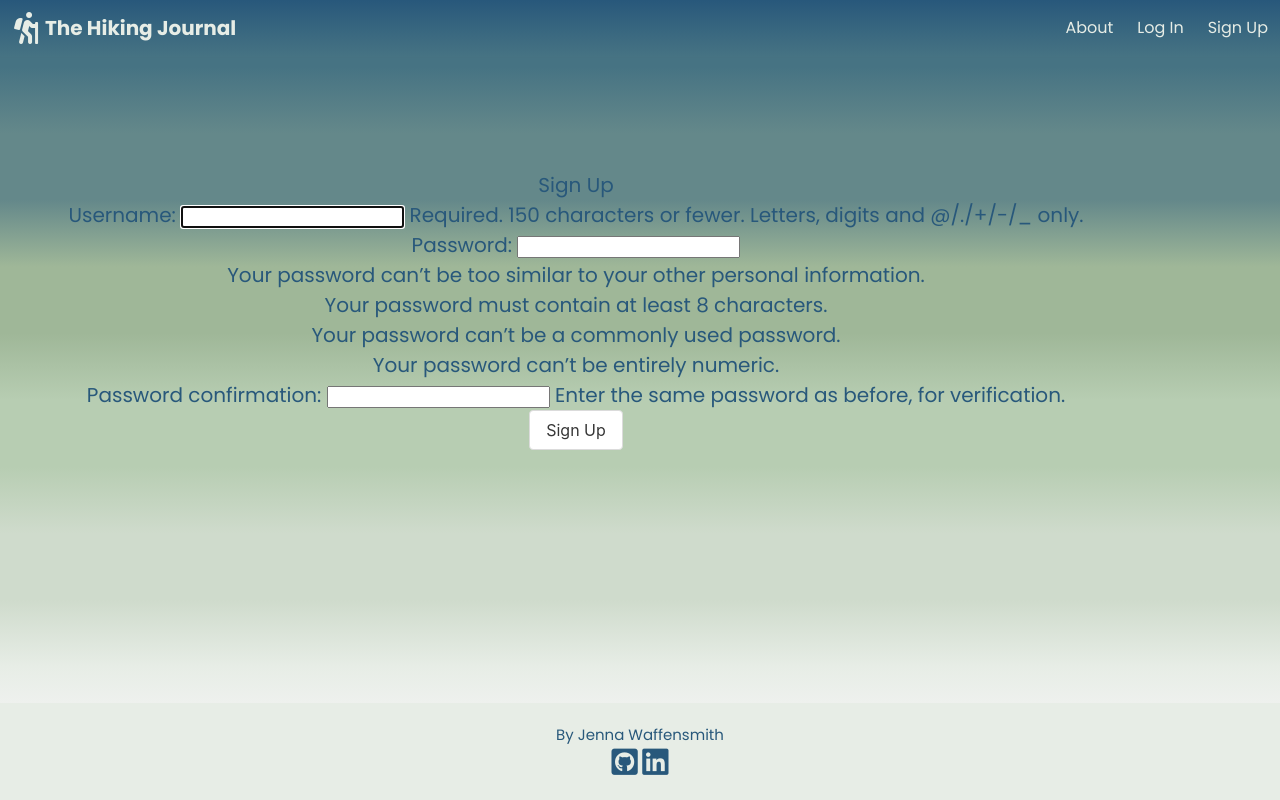
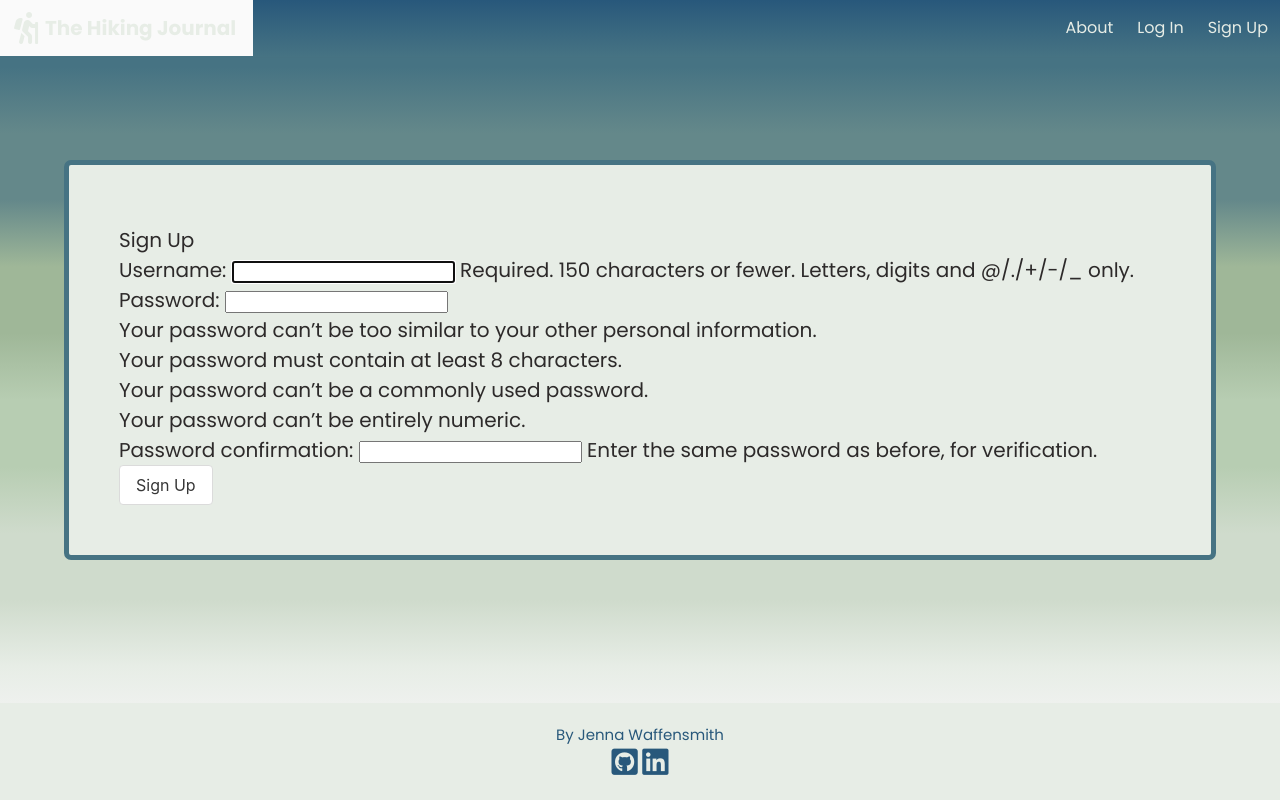
Before and after one commit to jwaffensmith/hiking-journal, a Django app: page /accounts/signup/ in a window 1280 px wide. Run offline with Django 3.2, Linux system fonts and the light colour scheme; some libraries are stand-ins or nearby versions.

Commit message:
fixed navbar gradient issue

```diff
--- a/main_app/static/css/style.css
+++ b/main_app/static/css/style.css
@@ -6,38 +6,25 @@ body, html {
 
 nav.navbar.is-fixed-top {
   box-shadow: 1px 1px 1px #467383;
-  background: linear-gradient(#467383, #28587b);
 }
-nav.navbar.is-fixed-top .navbar-brand {
-  background: linear-gradient(#28587b, #467383);
+nav.navbar.is-fixed-top .navbar-brand .navbar-burger {
+  color: #e7ede6;
 }
-nav.navbar.is-fixed-top .navbar-brand .navbar-item .logo {
+nav.navbar.is-fixed-top .navbar-brand .navbar-burger.is-active {
+  color: #e7ede6;
+}
+nav.navbar.is-fixed-top .navbar-item .logo {
   color: #e7ede6;
   padding: 2px;
 }
-nav.navbar.is-fixed-top .navbar-brand .navbar-item .site-name {
+nav.navbar.is-fixed-top .navbar-item .site-name {
   padding: 5px;
   font-weight: 700;
   font-size: 20px;
   color: #e7ede6;
 }
-nav.navbar.is-fixed-top .navbar-brand .navbar-burger {
-  color: #e7ede6;
-  background: linear-gradient(#28587b, #467383);
-}
-nav.navbar.is-fixed-top .navbar-brand .navbar-burger.is-active {
-  color: #e7ede6;
-  background: linear-gradient(#28587b, #467383);
-}
 nav.navbar.is-fixed-top .navbar-menu.is-active {
-  background: linear-gradient(#28587b, #467383);
-}
-nav.navbar.is-fixed-top .navbar-menu.is-active {
-  background: linear-gradient(#28587b, #467383);
   text-align: center;
-}
-nav.navbar.is-fixed-top .navbar-end {
-  background: linear-gradient(#28587b, #467383);
 }
 nav.navbar.is-fixed-top .navbar-end .about, nav.navbar.is-fixed-top .navbar-end .signup-button, nav.navbar.is-fixed-top .navbar-end .login-button, nav.navbar.is-fixed-top .navbar-end .welcome-user {
   color: #e7ede6;
@@ -74,7 +61,6 @@ nav.navbar.is-fixed-top .navbar-end .login-button:hover, nav.navbar.is-fixed-top
 }
 
 .img-container {
-  background-image: url("../landing3.png");
   background-color: #f4f4f4;
   height: 100%;
   background-position: center;
@@ -129,41 +115,50 @@ nav.navbar.is-fixed-top .navbar-end .login-button:hover, nav.navbar.is-fixed-top
 }
 
 .container.about {
-  position: absolute;
-  left: 0;
+  display: inline;
   top: 20%;
   width: 100%;
   text-align: center;
 }
 .container.about .welcome-message {
-  margin-top: 20px;
+  margin-top: 30px;
   color: #4d4848;
   font-size: 20px;
+  text-align: center;
 }
 
 .container.signup {
-  position: absolute;
   left: 0;
   top: 20%;
-  width: 100%;
-  text-align: center;
+  background: #e7ede6;
+  padding: 50px;
+  border-radius: 7px;
+  border-color: #467383;
+  border-style: solid;
+  border-width: 5px;
+  text-align: justify;
 }
 .container.signup .signup-form {
   margin-top: 10px;
-  color: #28587b;
+  color: #2d2a2a;
   font-size: 20px;
 }
 
 .container.login {
-  position: absolute;
   left: 0;
   top: 20%;
+  text-align: center;
+  background: #e7ede6;
   width: 100%;
-  text-align: center;
+  padding: 50px;
+  border-radius: 7px;
+  border-color: #467383;
+  border-style: solid;
+  border-width: 5px;
 }
 .container.login .login-form {
   margin-top: 10px;
-  color: #28587b;
+  color: #2d2a2a;
   font-size: 20px;
 }
 
--- a/main_app/static/scss/style.scss
+++ b/main_app/static/scss/style.scss
@@ -17,10 +17,16 @@ body, html {
 
 nav.navbar.is-fixed-top {
     box-shadow: 1px 1px 1px $btn;
-    background: linear-gradient($btn, $navbar);
 
     .navbar-brand {
-        background: linear-gradient($navbar, $btn);
+
+        .navbar-burger {
+            color: $footer;
+        }
+        .navbar-burger.is-active {
+            color: $footer;
+        }
+    }
 
     .navbar-item {
 
@@ -38,30 +44,11 @@ nav.navbar.is-fixed-top {
         }
     }
 
-        .navbar-burger {
-            color: $footer;
-            background: linear-gradient($navbar, $btn);
-        }
-        .navbar-burger.is-active {
-            color: $footer;
-            background: linear-gradient($navbar, $btn);
-        }
-    }
-
     .navbar-menu.is-active {
-
-        background: linear-gradient($navbar, $btn);
-    }
-
-    .navbar-menu.is-active {
-
-        background: linear-gradient($navbar, $btn);
         text-align: center;
     }
 
     .navbar-end {
-
-        background: linear-gradient($navbar, $btn);
 
             .about, .signup-button, .login-button, .welcome-user  {
                 color: $footer;
@@ -104,7 +91,6 @@ nav.navbar.is-fixed-top {
 }
 
 .img-container {
-    background-image: url("../landing3.png");
     background-color: $background;
     height: 100%;
     background-position: center;
@@ -166,43 +152,54 @@ nav.navbar.is-fixed-top {
 }
 
 .container.about {
-    position: absolute;
-    left: 0;
+    display: inline;
     top: 20%;
     width: 100%;
     text-align: center;
 
     .welcome-message {
-        margin-top: 20px;
+        margin-top: 30px;
         color: rgb(77, 72, 72);
         font-size: 20px;
+        text-align: center;
+
     }
 }
 
 .container.signup {
-    position: absolute;
     left: 0;
     top: 20%;
-    width: 100%;
-    text-align: center;
+    background: $footer;
+    padding: 50px;
+    border-radius: 7px;
+    border-color: $btn;
+    border-style: solid;
+    border-width: 5px;
+    text-align: justify;
+
 
     .signup-form {
         margin-top: 10px;
-        color: $navbar;
+        color: rgb(45, 42, 42);
         font-size: 20px;
     }
 }
 
 .container.login {
-    position: absolute;
     left: 0;
     top: 20%;
+    text-align: center;
+    background: $footer;
     width: 100%;
-    text-align: center;
+    padding: 50px;
+    border-radius: 7px;
+    border-color: $btn;
+    border-style: solid;
+    border-width: 5px;
 
     .login-form {
         margin-top: 10px;
-        color: $navbar;
+        color: rgb(45, 42, 42);
         font-size: 20px;
     }
 }
--- a/main_app/templates/base.html
+++ b/main_app/templates/base.html
@@ -18,27 +18,27 @@
     <body>
 
         <nav class="navbar is-fixed-top" role="navigation" aria-label="main navigation">
-            <div class="navbar-brand">
-                <a class="navbar-item" href="{% url 'home' %}">
-                    <i class="fas fa-hiking fa-2x logo"></i>
-                    <span class="site-name">The Hiking Journal</span>
-                </a>
+            <div class="navbar-brand" style="background: linear-gradient(#467383, #28587b);">
                 <a role="button" class="navbar-burger is-active" aria-label="menu" aria-expanded="false">
                     <span aria-hidden="true"></span>
                     <span aria-hidden="true"></span>
                     <span aria-hidden="true"></span>
                 </a>
             </div>
+            <div class="navbar-menu is-active" style="background: linear-gradient(#28587b, #467383);">
+                <div class="navbar-start">
+                    <a class="navbar-item" href="{% url 'home' %}">
+                        <i class="fas fa-hiking fa-2x logo"></i>
+                        <span class="site-name">The Hiking Journal</span>
+                    </a>
+                </div>
             {% if user.is_authenticated %}
-            <div class="navbar-menu is-active">
                 <div class="navbar-end">
                     <a class="navbar-item welcome-user" href="{% url 'profile' %}">{{user.username}}, the hiker extraordinaire. </a>
                     <a class="navbar-item about" href="{% url 'about' %}">About</a>
                     <a class="navbar-item login-button" href="{% url 'logout' %}">Logout</a>
                 </div>
-            </div>
             {% else %}
-            <div class="navbar-menu is-active">
                 <div class="navbar-end">
                     <a class="navbar-item about" href="{% url 'about' %}">About</a>
                     <a class="navbar-item login-button" href="{% url 'login' %}">Log In</a>
--- a/main_app/templates/home.html
+++ b/main_app/templates/home.html
@@ -4,7 +4,7 @@
 
 {% block content%}
 
-    <div class="img-container">
+<div class="img-container" style="background-image: url({% static 'landing3.png' %});">
     <div class="landing-caption">
         <p class="is-size-4 welcome-message">A place to journal your hiking adventures.</p>
         {% if user.is_authenticated %}
--- a/main_app/templates/registration/login.html
+++ b/main_app/templates/registration/login.html
@@ -1,5 +1,4 @@
 {% extends 'base.html' %}
-{% load static %}
 {% block title %} Login {% endblock%}
 
 {% block content%}
@@ -9,7 +8,8 @@
         <div class="login-form">
             <h1>Log In</h1>
             <form method="post" action="{% url 'login' %}">
-                {% csrf_token %} {{ form.as_p }}
+                {% csrf_token %}
+                {{ form.as_p }}
                 <input type="submit" class="button" value="Login" />
                 <input type="hidden" name="next" value="{{ next }}" />
             </form>
--- a/main_app/templates/registration/signup.html
+++ b/main_app/templates/registration/signup.html
@@ -1,5 +1,4 @@
 {% extends 'base.html' %}
-{% load static %}
 {% block title %} Sign Up {% endblock%}
 
 {% block content%}
```
Also changed, not shown: 1 other file. Lines whose indentation alone changed are shown as unchanged.
